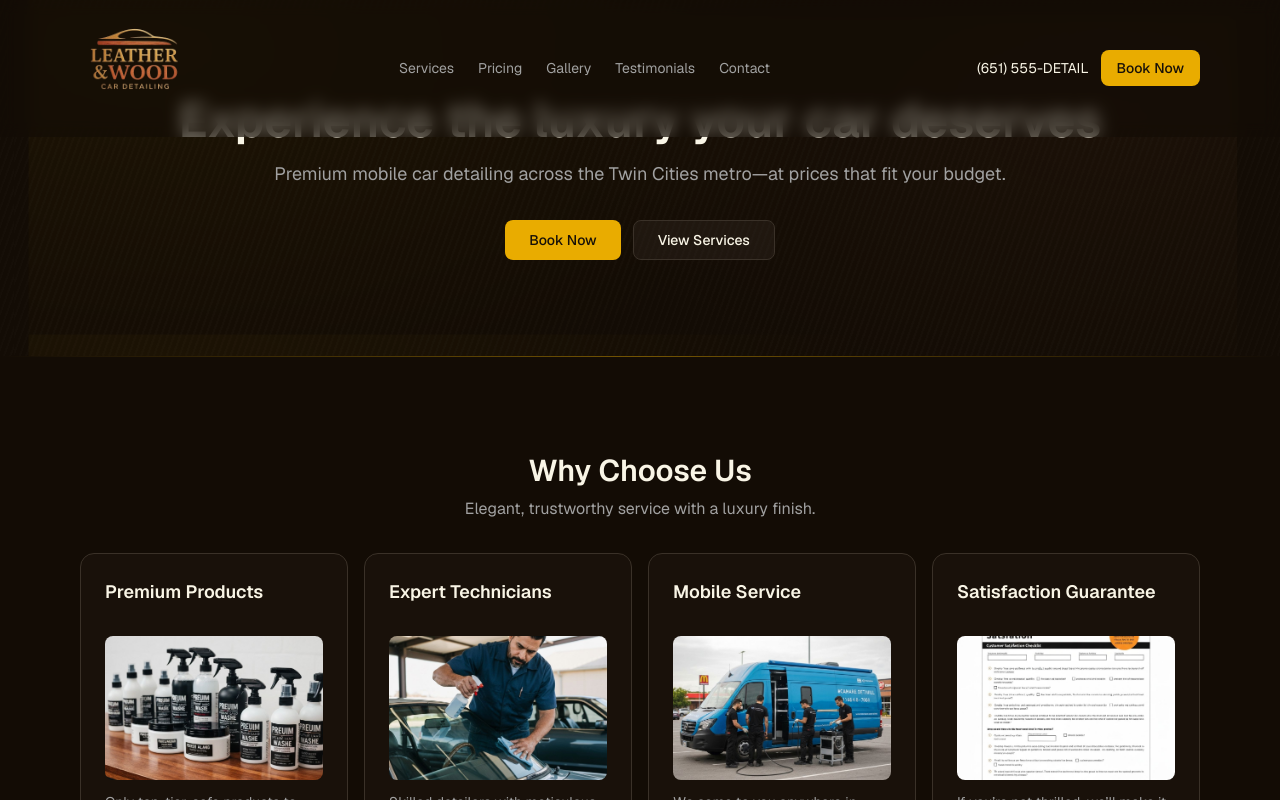
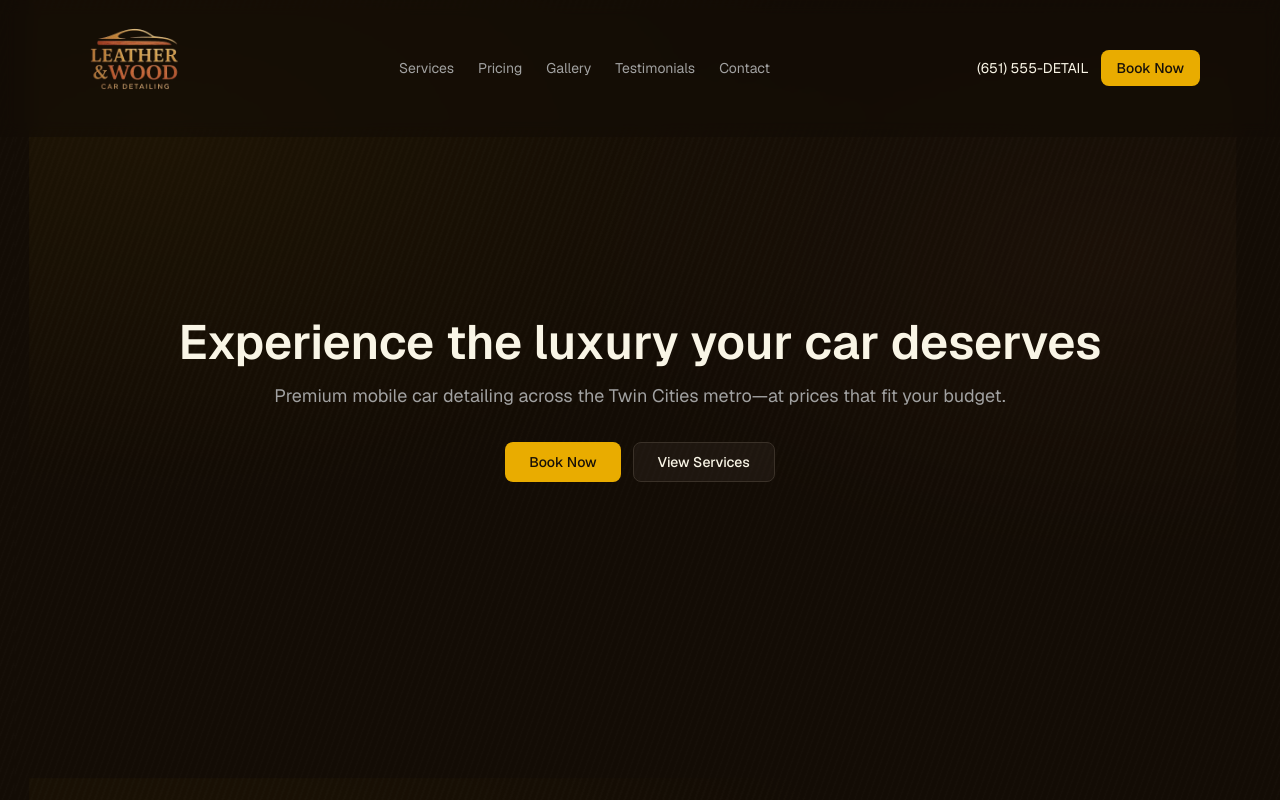
Before and after one commit to davisbryan595-lang/Leather-wood-car-detailing, a Next.js app: page / in a window 1280 px wide. Shown: the top 800 px of the page. Built offline with nearby package versions, Linux system fonts and the light colour scheme.

Commit message:
Update hero.tsx

```diff
--- a/components/hero.tsx
+++ b/components/hero.tsx
@@ -4,7 +4,7 @@ export function Hero() {
   return (
     <section
       id="hero"
-      className="relative section pt-40 md:pt-48 lg:pt-56" // increased padding top for navbar offset
+      className="relative section min-h-screen flex items-center justify-center pt-48 md:pt-56 lg:pt-64"
     >
       <div className="hero-bg" aria-hidden="true" />
       <div className="relative mx-auto max-w-6xl px-4 text-center">
```
